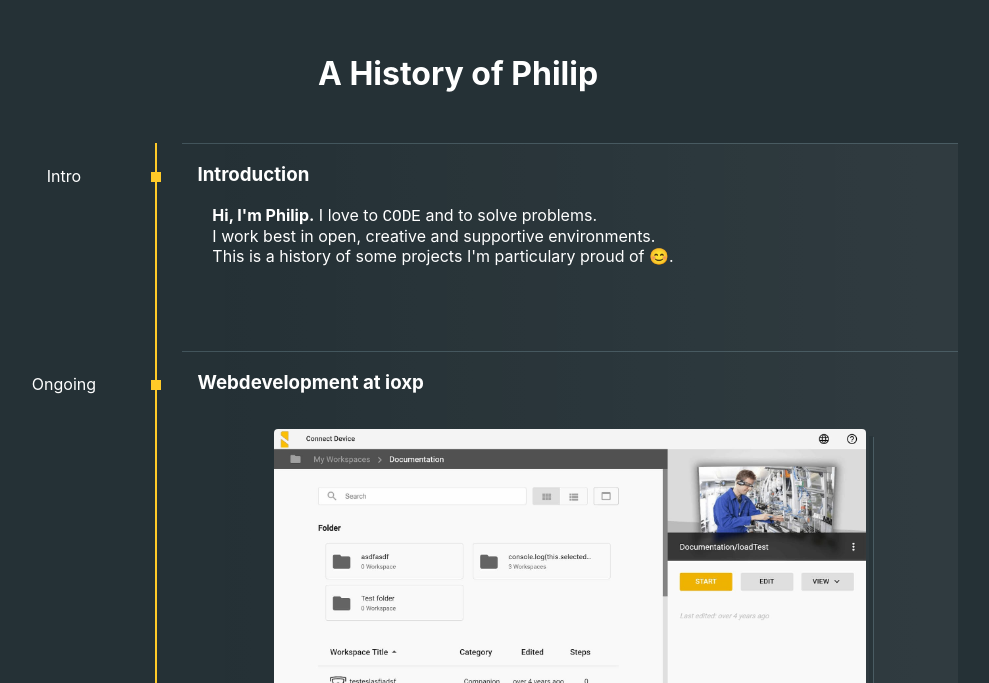
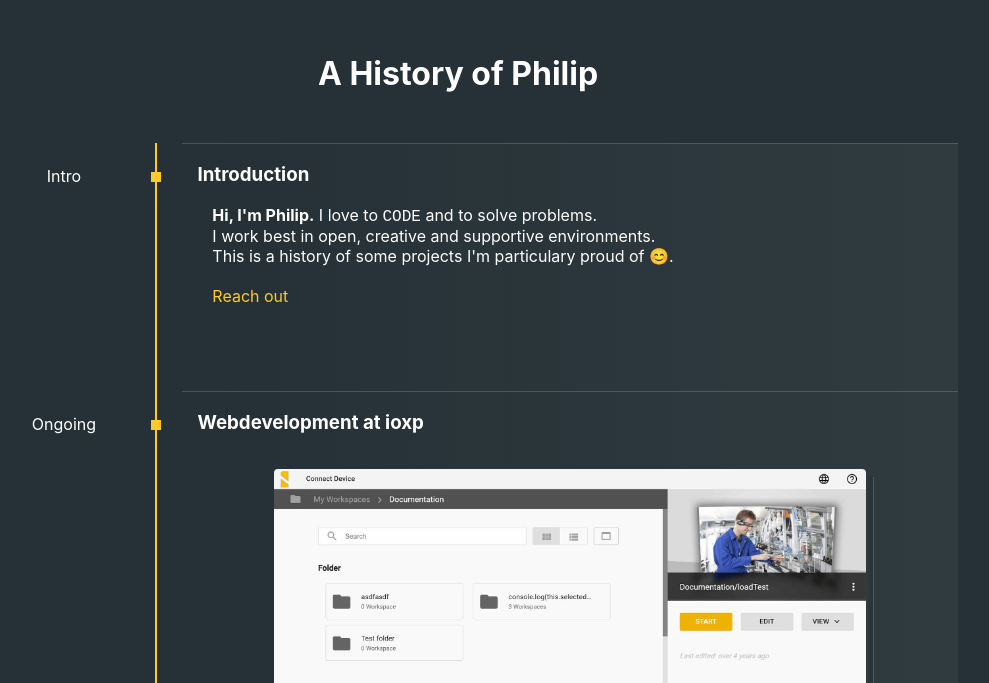
Before and after one commit to poesterlin/portfolio, a Svelte app: page / in a window 1280 px wide. Shown: the part 117-800 px from the top of the page, without its empty margins (182-1171 px from the left). Built offline with nearby package versions, Linux system fonts and the light colour scheme.

Commit message:
add ability to render multiple posts per year

```diff
--- a/src/App.svelte
+++ b/src/App.svelte
@@ -6,15 +6,24 @@
 
   items.push({
     label: "Intro",
+    content: [
+      {
         header: "Introduction",
         body:
-      "<b>Hi, I'm Philip.</b> I love to <pre style='display:inline;font-size:16px'>CODE</pre> and to solve problems. |I work best in open, creative and supportive environments. |This is a history of some projects I'm particulary proud of 😊. ",
+          "<b>Hi, I'm Philip.</b> I love to <pre style='display:inline;font-size:16px'>CODE</pre> and to solve problems. |I work best in open, creative and supportive environments. |This is a history of some projects I'm particulary proud of 😊.||{1}",
         list: [],
-    links: [{ href: "https://www.github.com", desc: "Github" }]
+        links: [
+          { href: "https://www.github.com", desc: "Github" },
+          { href: "mailto:philip.oesterlin@gmail", desc: "Reach out" }
+        ]
+      }
+    ]
   });
 
   items.push({
     label: "Ongoing",
+    content: [
+      {
         header: "Webdevelopment at ioxp",
         body:
           "During my internship semester, I worked at {0} as a web developer. Since the team was tiny in the beginning, I was able to take a peek into a wide spectrum of tasks including <b>Design, Testing, System architecture and advanced Web APIs.</b> I love learning about new technologies and I was able to implement/apply techniques I learned about in podcasts or twitter. I mainly worked with {1}. Since I couldn't leave all the stuff I build there behind, I continued to work for ioxp as a working student after the semester was over. || Here are some more technologies I worked with:",
@@ -24,10 +33,14 @@
       { href: "https://angular.io/", desc: "Angular" }
     ],
     image: "wm.jpg"
+      },
+    ]
   });
 
   items.push({
     label: "2019",
+    content: [
+      {
     header: "Fampedia",
     body:
       "During an international design thinking course, our team was tasked to develop a product that is related to graveyards. We had some initial problems because our ideas for graveyards, like for example a digital tombstone, all had the same problem: When and how do we collect information about the deceased person? This lead us on the path of families. After a lot of research and interviews, we came up with Fampedia. With Fampedia, a family can create their own private space, where they can collect moments. This information belongs to every family member and everything is saved for the future. This makes Fampedia different from traditional social networks and helps to bring all generations together. For example, less tech-savvy members can get help from other family members. | | Sadly the {1} was shut after the project ended, but you can {0}. |Or visit the {3} for a more insights. || Technologies used:",
@@ -57,10 +70,14 @@
           }
         ],
         image: "fampedia.png"
+      }
+    ]
   });
 
   items.push({
     label: "2018",
+    content: [
+      {
         header: "Smart Rockets",
         body:
           "During a course on machine learning, I build a version of the {0}. The rockets have to learn to hit a target and to avoid obstacles. The AI is based on a simulated evolutionary process. The population starts off with random genes and gets smarter over time. Like in nature, rockets that have a high success rate are able to survive to produce the next generation.",
@@ -83,10 +100,14 @@
           { href: "https://p5js.org/", desc: "p5.js" }
         ],
         image: "rockets.jpg"
+      }
+    ]
   });
 
   items.push({
     label: "2017",
+    content: [
+      {
         header: "Universal Vocabulary Test",
         body:
           "In school, I always used an app to learn for vocabulary tests. Sadly this app was no longer working on the latest version of Android. I took this opportunity to create a small web app, that had the same features as the app, but also the flexibility of a website. There you can import an Excel sheet of your vocabulary list and test yourself. || You can {0}.",
@@ -98,10 +119,14 @@
         ],
         image: "vok.svg",
         background: true
+      }
+    ]
   });
 
   items.push({
     label: "2015",
+    content: [
+      {
         header: "A* Pathfinding in Scratch",
         body:
           "In school, I programmed my first algorithms in {0}. It's a visual programming language designed for kids. But even though it looks basic, it secretly taught me a lot of advanced CS concepts and analytical thinking. For my A levels, I did a presentation of the {1} and presented a version programmed in Scratch. Sadly the file got lost over the years.",
@@ -114,6 +139,8 @@
           }
         ],
         image: "aStart.jpg"
+      }
+    ]
   });
 </script>
 
@@ -150,10 +177,66 @@
     margin-bottom: 50px;
     padding-top: 150px;
   }
+
+  .spacer {
+    padding-left: 25px;
+    border-left: 2px solid var(--accent);
+    margin-left: 25px;
+    width: 100%;
+    background: linear-gradient(
+      to right,
+      transparent 5%,
+      rgba(255, 255, 255, 0.05) 95%
+    );
+    min-height: calc(360px - 35vw);
+  }
+
+  .item {
+    display: flex;
+    position: relative;
+  }
+
+  @media (max-width: 600px) {
+    .label {
+      flex: 1 1 10px;
+      width: 10px;
+      min-width: 10px;
+    }
+  }
+
+  .label::after {
+    content: "";
+    position: absolute;
+    right: -31px;
+    top: 6px;
+    background: var(--accent);
+    height: 10px;
+    width: 10px;
+  }
+
+  .label {
+    flex: 1 1 17%;
+    margin-left: 4%;
+    margin-bottom: 25px;
+    margin-top: 23px;
+    top: 22px;
+    max-width: 17%;
+    text-align: center;
+    display: inline-table;
+    position: sticky;
+    word-break: break-word;
+  }
 </style>
 
 <h1>A History of Philip</h1>
 
-{#each items as item}
+{#each items as year}
+  <div class="item">
+    <div class="label">{year.label}</div>
+    <div class="spacer">
+      {#each year.content as item}
         <Entry config={item} />
       {/each}
+    </div>
+  </div>
+{/each}
--- a/src/Entry.svelte
+++ b/src/Entry.svelte
@@ -16,55 +16,6 @@
 </script>
 
 <style>
-  .item {
-    display: flex;
-    position: relative;
-  }
-
-  .label::after {
-    content: "";
-    position: absolute;
-    right: -31px;
-    top: 6px;
-    background: var(--accent);
-    height: 10px;
-    width: 10px;
-  }
-
-  .label {
-    flex: 1 1 17%;
-    margin-left: 4%;
-    margin-bottom: 25px;
-    margin-top: 23px;
-    top: 22px;
-    max-width: 17%;
-    text-align: center;
-    display: inline-table;
-    position: sticky;
-    word-break: break-word;
-  }
-
-  @media (max-width: 600px) {
-    .label {
-      flex: 1 1 10px;
-      width: 10px;
-      min-width: 10px;
-    }
-  }
-
-  .spacer {
-    padding-left: 25px;
-    border-left: 2px solid var(--accent);
-    margin-left: 25px;
-    width: 100%;
-    background: linear-gradient(
-      to right,
-      transparent 5%,
-      rgba(255, 255, 255, 0.05) 95%
-    );
-    min-height: calc(360px - 35vw);
-  }
-
   .content {
     border-top: 1px solid #add8e636;
     margin-bottom: 70px;
@@ -86,18 +37,13 @@
   }
 </style>
 
-<!-- markup (zero or more items) goes here -->
-
-<div class="item">
-  <div class="label">{item.label}</div>
-  <div class="spacer">
 <div class="content">
   <h3>{item.header}</h3>
   {#if item.image}
     <Image
       src="/images/{item.image}"
       alt="{item.header} image"
-          background="{item.background}" />
+      background={item.background} />
   {/if}
   <span>
     {@html replaceLinks(item.body, item.links)}
@@ -110,5 +56,3 @@
     {/each}
   </ul>
 </div>
-  </div>
-</div>
```
Lines whose indentation alone changed are shown as unchanged.
